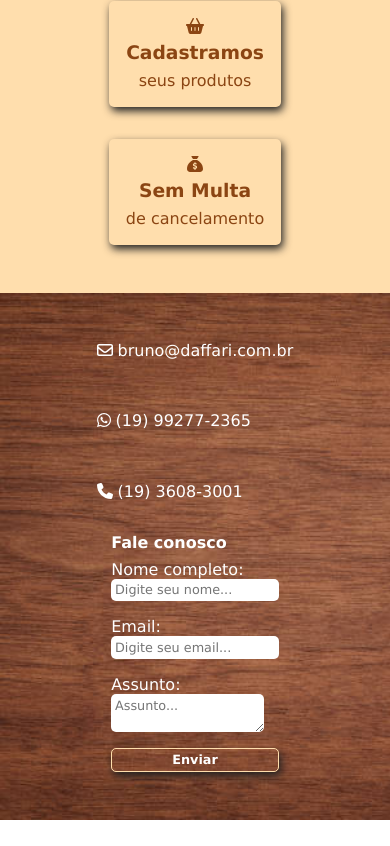
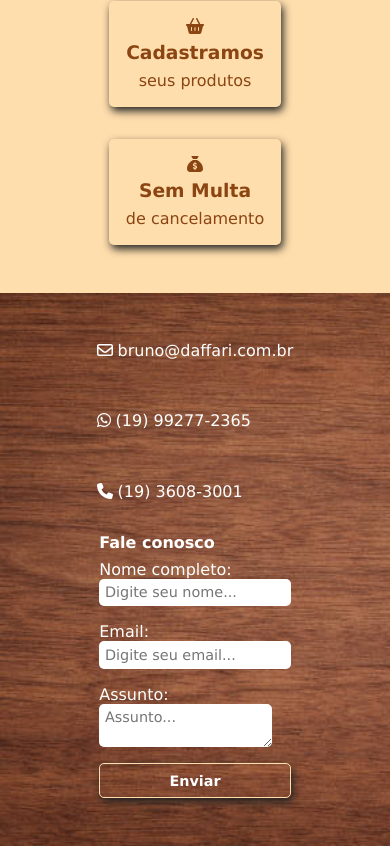
Before and after one commit to AndrewHGomes/nosso-produto, a React (Vite) app: page / in a window 390 px wide. Shown: the part 3886-4732 px from the top of the page. Before the commit the page ends 4706 px from the top, so only its background shows below. Built offline with nearby package versions, Linux system fonts and the light colour scheme.

Commit message:
Ajuste no input de contato

```diff
--- a/src/styles/Footer.module.css
+++ b/src/styles/Footer.module.css
@@ -62,7 +62,6 @@
   .footer form input,
   .footer form textarea,
   .footer button {
-    padding: 0.3em;
     font-size: 0.9em;
   }
 }
@@ -71,12 +70,6 @@
   .footer h3 {
     text-align: center;
     font-size: 0.6em;
-  }
-
-  .footer form input,
-  .footer form textarea,
-  .footer button {
-    font-size: 0.8em;
   }
 }
 
```
